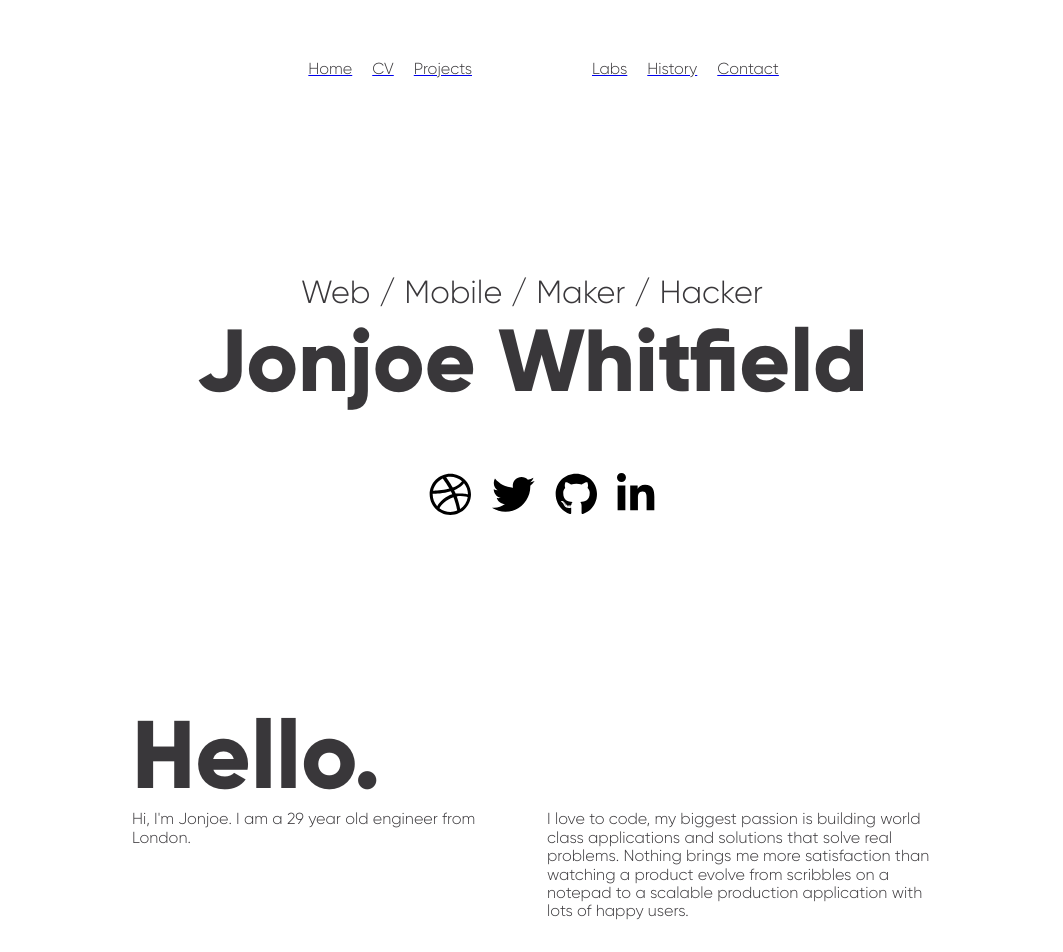
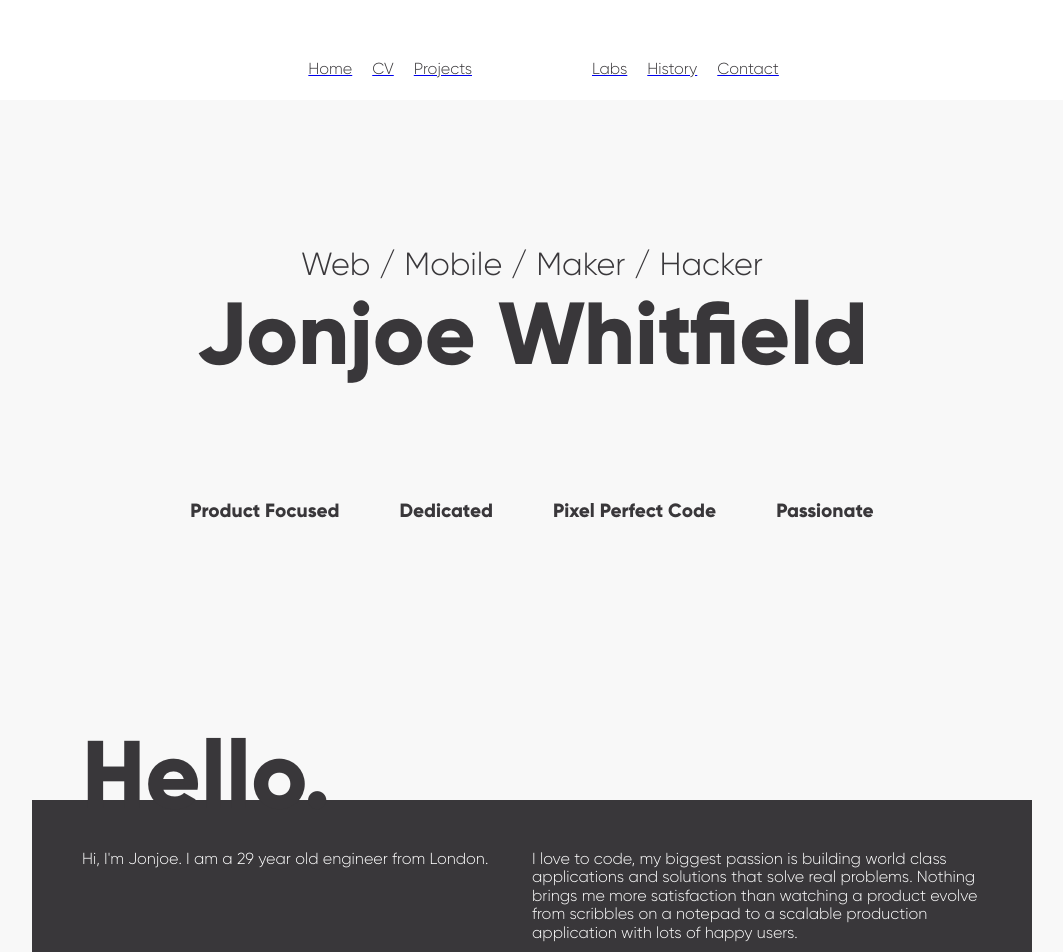
Before and after one commit to Jonjoe/website, a React (Create React App) app: page / in a window 1280 px wide. Shown: the top 952 px of the page, without its empty margins (108-1171 px from the left). Built offline with nearby package versions, Linux system fonts and the light colour scheme; what @fortawesome/pro-duotone-svg-icons, @fortawesome/pro-light-svg-icons, @fortawesome/pro-solid-svg-icons would draw is missing.

Commit message:
reworking homepage

```diff
--- a/src/components/implementations/LandingSection/LandingSection.component.tsx
+++ b/src/components/implementations/LandingSection/LandingSection.component.tsx
@@ -1,7 +1,7 @@
 import * as React from "react";
 import * as Styled from "./LandingSection.styles";
 
-import { Column, Centered, Text, SocialLinks } from "components";
+import { Column, Centered, Text, SocialLinks, SkillPoints } from "components";
 
 const LandingSection: React.FC = () => {
   return (
@@ -11,7 +11,8 @@ const LandingSection: React.FC = () => {
           <Text.Heading3 centered>Web / Mobile / Maker / Hacker</Text.Heading3>
           <Text.Heading1 centered>Jonjoe Whitfield</Text.Heading1>
         </Styled.Content>
-        <SocialLinks />
+
+        <SkillPoints />
       </Centered>
     </Styled.Container>
   );
--- a/src/components/implementations/LandingSection/LandingSection.styles.tsx
+++ b/src/components/implementations/LandingSection/LandingSection.styles.tsx
@@ -5,6 +5,6 @@ export const Container = styled.header`
 `;
 
 export const Content = styled.div`
-  margin-bottom: 50px;
+  margin-bottom: 10px;
   width: 100%;
-`;
+`
--- a/src/components/layouts/Section/Section.component.tsx
+++ b/src/components/layouts/Section/Section.component.tsx
@@ -1,6 +1,4 @@
 import * as React from "react";
-import ScrollAnimation from "react-animate-on-scroll";
-
 import * as Styled from "./Section.styles";
 
 import { Text, Container } from "components";
@@ -14,12 +12,22 @@ interface SectionProps {
 const Section: React.FC<SectionProps> = props => {
   const { children, title, background } = props;
 
+  function renderHeader(title?: string) {
+    if (!title) {
+      return null;
+    }
+
+    return (
+      <Styled.Header>
+        <Text.Heading2>{title}</Text.Heading2>
+      </Styled.Header>
+    );
+  }
+
   return (
     <Styled.Container background={background}>
-      <Container>
-        {title && <Text.Heading2>{title}</Text.Heading2>}
-        <div>{children}</div>
-      </Container>
+      {renderHeader(title)}
+      {children}
     </Styled.Container>
   );
 };
--- a/src/components/layouts/Section/Section.styles.tsx
+++ b/src/components/layouts/Section/Section.styles.tsx
@@ -7,11 +7,18 @@ interface ContainerProps {
 export const Container = styled.section<ContainerProps>`
   display: flex;
   width: 100%;
+  max-width: 1000px;
   position: relative;
-  margin-bottom: 100px;
+  margin: 100px 0;
+  padding: 50px;
 
   ${(props: ContainerProps) =>
     props.background
       ? `background-color: ${props.background};`
       : `background-color: transparant;`}
 `;
+
+export const Header = styled.header`
+  position: absolute;
+  top: -80px;
+`;
--- a/src/components/templates/Page/Page.styles.tsx
+++ b/src/components/templates/Page/Page.styles.tsx
@@ -7,6 +7,8 @@ export const OuterContainer = styled.div`
 `;
 
 export const InnerContainer = styled.div`
-  box-sizing: border-box;
-  //background: #39373a;
+  display: flex;
+  flex-direction: column;
+  align-items: center;
+  background: #f8f8f8;
 `;
--- a/src/pages/Home/Home.page.tsx
+++ b/src/pages/Home/Home.page.tsx
@@ -14,28 +14,30 @@ import {
   LandingSection
 } from "../../components";
 
-import { strings } from "../../config";
+import { strings, theme } from "config";
 
 const HomePage: React.FC = () => {
   return (
     <Page>
       <LandingSection />
-      <Section title="Hello">
+
+      <Section background={theme.pallet.BLACK} title="Hello">
+        <Struct>
           <Struct>
-            <Struct>
-              <Text.Heading4>{parse(strings.INTRO_TITLE) as any}</Text.Heading4>
-            </Struct>
-            <Struct fixedWidth={30} />
-            <Struct>
-              <Text.Body>{parse(strings.INTRO_CONTENT) as any}</Text.Body>
-            </Struct>
+            <Text.Heading4 inverted>
+              {parse(strings.INTRO_TITLE) as any}
+            </Text.Heading4>
           </Struct>
+
           <Struct>
-            <SkillPoints />
+            <Text.Body inverted>
+              {parse(strings.INTRO_CONTENT) as any}
+            </Text.Body>
           </Struct>
+        </Struct>
       </Section>
 
-      <Section title="Showcase" background="#e0795f">
+      <Section title="Showcase" background={theme.pallet.BLUE}>
         <FeaturedProjects />
 
         <Button>
@@ -43,7 +45,7 @@ const HomePage: React.FC = () => {
         </Button>
       </Section>
 
-      <Section title="History" background="#4a95d4">
+      <Section title="History" background={theme.pallet.RED}>
         <WorkHistory />
       </Section>
 
```
